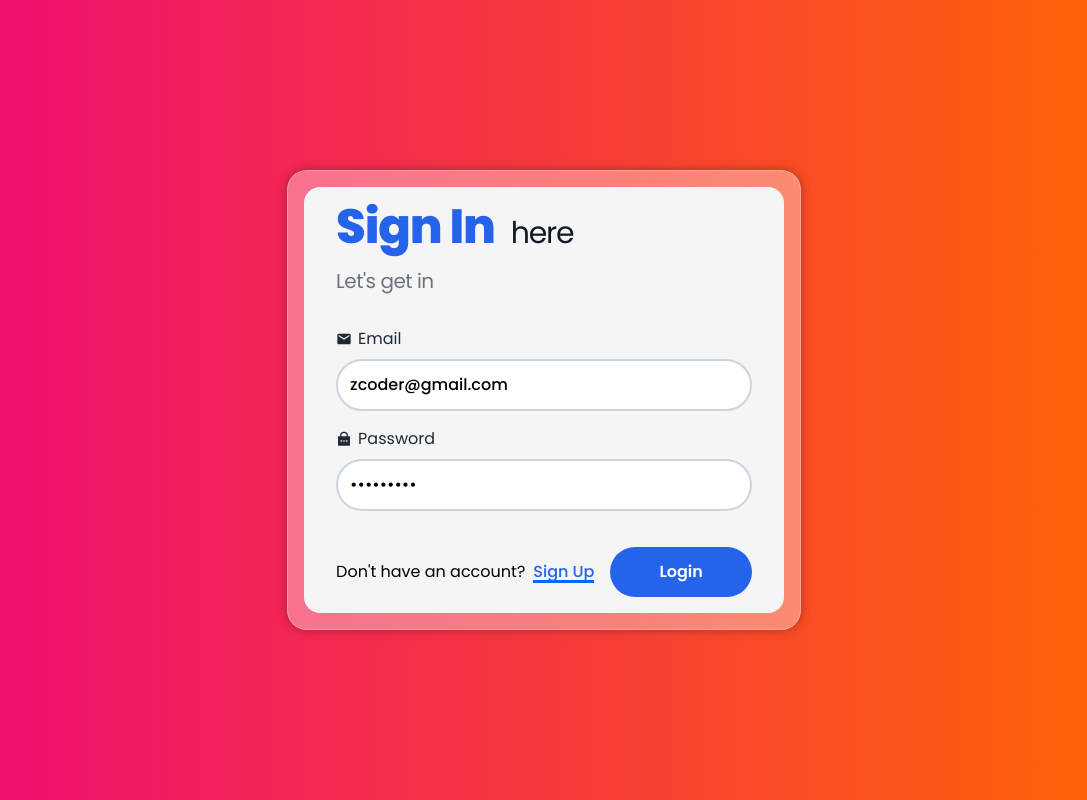
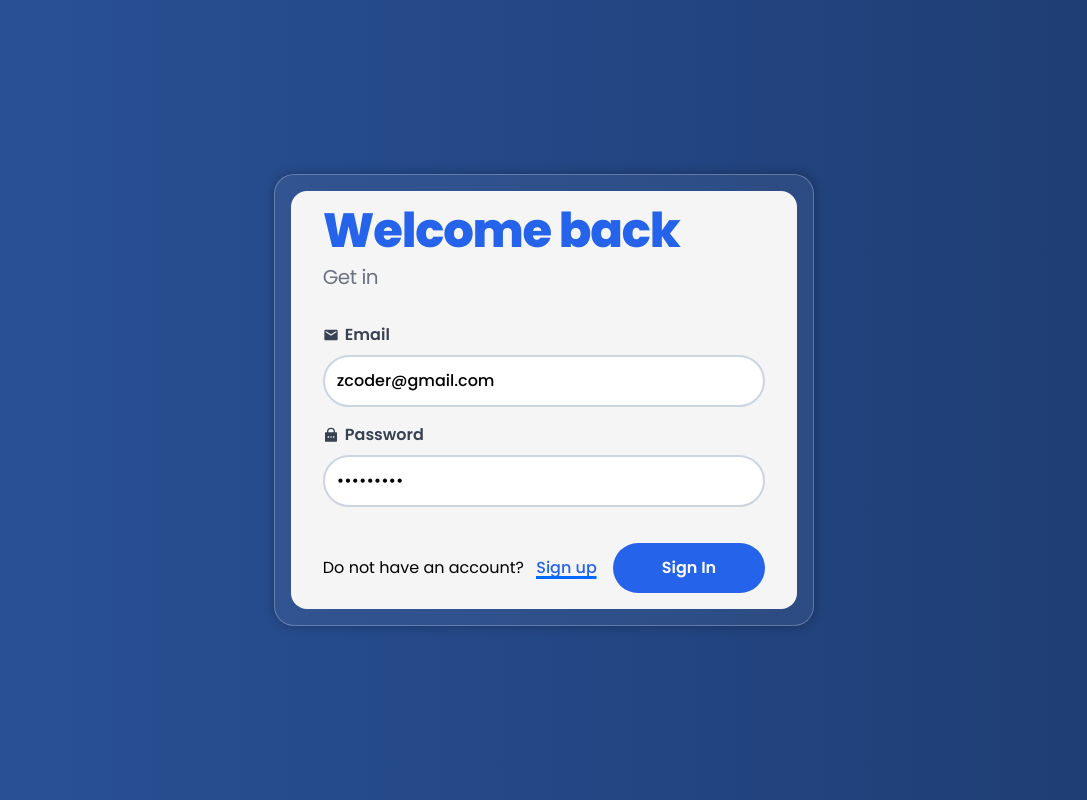
Before and after one commit to beats-project/beats-frontend, a React (Vite) app: page /auth/signin in a window 1280 px wide. Shown: the whole page, without its empty margins (96-1183 px from the left). Built offline with nearby package versions, Linux system fonts and the light colour scheme.

Commit message:
Dynamic Page Content, PageNotFound

```diff
--- a/src/axios/axiosClient.js
+++ b/src/axios/axiosClient.js
@@ -10,12 +10,13 @@ axiosClient.defaults.headers = {
   Accept: 'application/json',
   'Access-Control-Allow-Origin': '*',
 }
+axios.defaults.withCredentials = true
 
 //All request will wait 10 seconds before timeout
 axiosClient.defaults.timeout = 10000
 
-export function getRequest(URL) {
-  return axiosClient.get(`/${URL}`).then(response => response)
+export function getRequest(URL, payload) {
+  return axiosClient.get(`/${URL}`, payload)
 }
 
 export function postRequest(URL, payload) {
--- a/src/components/BaseLayouts/PageNotFound.jsx
+++ b/src/components/BaseLayouts/PageNotFound.jsx
@@ -23,7 +23,7 @@ const PageNotFound = () => {
             </p>
 
             <NavLink
-              className="px-8 inline py-3 text-md font-medium leading-5 shadow text-white transition-colors duration-150 border border-transparent rounded-full focus:outline-none focus:shadow-outline-blue bg-blue-600 active:bg-blue-600 hover:bg-blue-700"
+              className="px-8 inline py-3 text-md font-medium leading-5 shadow text-white transition-colors duration-150 border border-transparent rounded-full focus:outline-none focus:shadow-outline-blue bg-blue-600 active:bg-blue-600 hover:bg-blue-700 hover:text-white"
               to="/"
             >
               Back to Dashboard
--- a/src/components/BaseLayouts/Sidebar.jsx
+++ b/src/components/BaseLayouts/Sidebar.jsx
@@ -1,6 +1,6 @@
 import { NavLink } from 'react-router-dom'
 import routes from '../../routes'
-import appLogo from '../../assets/react.svg'
+import appLogo from '../../assets/react-logo1.svg'
 
 export const Sidebar = () => {
   return (
--- a/src/components/FormControls/Input.jsx
+++ b/src/components/FormControls/Input.jsx
@@ -31,7 +31,7 @@ export const Input = ({
   return (
     <div className={cn('flex flex-col gap-2 mb-2 input-div', className)}>
       <div className="flex justify-between">
-        <label htmlFor={id} className="font-normal text-normal capitalize text-gray-800">
+        <label htmlFor={id} className="font-semibold text-normal capitalize text-gray-700">
           <Icon />
           {label}
         </label>
--- a/src/index.css
+++ b/src/index.css
@@ -1,5 +1,6 @@
 @import url('https://fonts.googleapis.com/css2?family=Poppins:wght@200;300;400;500;600;700;800;900&display=swap');
-@import url('https://fonts.googleapis.com/css2?family=Cookie&display=swap');
+
+@import url('https://fonts.googleapis.com/css2?family=Cookie&family=Merriweather&family=Raleway:wght@500&family=Roboto:wght@400;500&display=swap');
 
 @tailwind base;
 @tailwind components;
@@ -89,11 +90,12 @@ a {
 .parent {
   border: 1px solid rgba(255, 255, 255, 0.25);
   border-radius: 20px;
-  background-color: rgba(255, 255, 255, 0.35); /* 0.35 */
+  background-color: rgba(255, 255, 255, 0.05); /* 0.35 */
   box-shadow: 0 0 10px 1px rgba(0, 0, 0, 0.25);
 }
 body {
   font-family: 'Poppins', sans-serif;
+  /* font-family: 'Raleway', serif; */
   /* @apply bg-slate-50; */
 
   /* @apply bg-gradient-to-tr from-purple-400 via-pink-500 to-red-500; */
@@ -119,11 +121,47 @@ body {
     #ff6a00
   ); /* W3C, IE 10+/ Edge, Firefox 16+, Chrome 26+, Opera 12+, Safari 7+ */
 
-  padding: 1rem 1rem;
+  /* padding: 1rem 1rem; */
+
+  background: #3a6186; /* fallback for old browsers */
+  background: -webkit-linear-gradient(
+    to right,
+    #89253e,
+    #3a6186
+  ); /* Chrome 10-25, Safari 5.1-6 */
+  background: linear-gradient(
+    to right,
+    #89253e,
+    #3a6186
+  ); /* W3C, IE 10+/ Edge, Firefox 16+, Chrome 26+, Opera 12+, Safari 7+ */
+
+  background: #3a6073; /* fallback for old browsers */
+  background: -webkit-linear-gradient(
+    to right,
+    #3a6073,
+    /* #3a7bd5 */ #3a6073 /* #3a6073 */
+  ); /* Chrome 10-25, Safari 5.1-6 */
+  background: linear-gradient(
+    to right,
+    #3a6073,
+    #3a6073
+  ); /* W3C, IE 10+/ Edge, Firefox 16+, Chrome 26+, Opera 12+, Safari 7+ */
+
+  background: #1e3c72; /* fallback for old browsers */
+  background: -webkit-linear-gradient(
+    to right,
+    #2a5298,
+    #1e3c72
+  ); /* Chrome 10-25, Safari 5.1-6 */
+  background: linear-gradient(
+    to right,
+    #2a5298,
+    #1e3c72
+  ); /* W3C, IE 10+/ Edge, Firefox 16+, Chrome 26+, Opera 12+, Safari 7+ */
 }
 .wrapper {
-  width: 95vw;
-  height: 95vh;
+  width: 98vw;
+  height: 98vh;
 }
 .main {
   /* padding: 4px 4px; */
@@ -207,12 +245,17 @@ body {
 }
 .nav-title {
   /* color: whitesmoke; */
-  background-color: rgba(248, 248, 255, 0.261);
-  color: black;
+  background-color: rgba(248, 248, 255, 0.05); /* 0.261 */
+  background-color: white;
+  color: aliceblue;
   border-radius: 4px 32px 32px 4px;
   padding: 0.5rem 2rem;
+
   /* margin-left: 3rem; */
   /* font-size: 1.5rem; */
+}
+.nav-title span {
+  color: #122c39;
 }
 .logo-img {
   width: 36px;
@@ -526,20 +569,21 @@ border-radius: 0 0 16px 16px; */
   /* border-radius: 50%; */
   display: flex;
   align-items: center;
-  transition: all 0.2s ease;
+  transition: all 0.5s ease;
   margin-right: 4px;
 }
 .logout-btn:hover {
   /* background-color: #2135477a; */
-  background-color: rgba(248, 248, 255, 0.261);
+  background-color: rgba(248, 248, 255, 0.1);
   padding: 8px;
   border-radius: 24px;
   /* transform: scale(1.1); */
 }
 .logout-btn__text {
   display: none;
-  transition: all 0.2s ease;
-  color: #1a1a1a;
+  transition: all 0.2s ease-in-out;
+  /* color: #1a1a1a; */
+  color: aliceblue;
 }
 
 .logout-btn:hover .logout-btn__text {
--- a/src/pages/auth/Signin.jsx
+++ b/src/pages/auth/Signin.jsx
@@ -12,6 +12,15 @@ import {
 } from '../../utils/inputValidations'
 import { Input } from '../../components/FormControls/Input.jsx'
 import { clientPaths } from '../../utils/constants.js'
+
+const pageContent = {
+  linkURL: clientPaths.signupURL,
+  linkText: 'Do not have an account? ',
+  header: 'Welcome back',
+  subHeader: 'Get in',
+  buttonText: 'Sign In',
+  linkButtonText: 'Sign up',
+}
 
 const SignIn = props => {
   const methods = useForm()
@@ -48,14 +57,14 @@ const SignIn = props => {
           autoComplete="off"
           className="form-container"
         >
-          <h1 className="mb-4 text-4xl  leading-none tracking-tight text-gray-900 md:text-5xl lg:text-5xl dark:text-white">
+          <h1 className="mb-2 text-4xl  leading-none tracking-tight text-gray-900 md:text-5xl lg:text-5xl dark:text-white">
             <span className="text-blue-600 dark:text-blue-500 font-extrabold ">
-              Sign In
+              {pageContent.header}
             </span>
-            <span className="ml-4 text-3xl">here</span>
+            {/* <span className="ml-4 text-3xl">here</span> */}
           </h1>
           <h4 className="mb-4 text-3xl  leading-none tracking-tight text-gray-500 md:text-2xl lg:text-xl dark:text-white">
-            Let's get in
+            {pageContent.subHeader}
           </h4>
           <div className="flex flex-col mt-8">
             <div>
@@ -67,12 +76,12 @@ const SignIn = props => {
           </div>
           <div className="mt-5 flex justify-between items-center">
             <p>
-              Don't have an account?
+              {pageContent.linkText}
               <Link
-                to={clientPaths.signupURL}
+                to={pageContent.linkURL}
                 className="text-blue-600 ml-2 rainbow"
               >
-                Sign Up
+                {pageContent.linkButtonText}
               </Link>
             </p>
 
@@ -80,7 +89,7 @@ const SignIn = props => {
               onClick={doLogin}
               className="p-3 ml-4 px-12 rounded-full outline-none hover:outline-none bg-blue-600 font-semibold text-white flex  gap-1 hover:bg-blue-800"
             >
-              Login
+              {pageContent.buttonText}
             </button>
           </div>
         </form>
--- a/src/pages/auth/Signup.jsx
+++ b/src/pages/auth/Signup.jsx
@@ -13,6 +13,15 @@ import {
 import { Input } from '../../components/FormControls/Input.jsx'
 
 import { clientPaths } from '../../utils/constants.js'
+
+const pageContent = {
+  linkURL: clientPaths.signinURL,
+  linkText: 'Already have an account? ',
+  header: 'Create an account',
+  subHeader: 'Give us few details to get started',
+  buttonText: 'Sign Up',
+  linkButtonText: 'Sign in',
+}
 
 const SignUp = props => {
   const methods = useForm()
@@ -30,14 +39,14 @@ const SignUp = props => {
         autoComplete="off"
         className="form-container"
       >
-        <h1 className="mb-4 text-4xl  leading-none tracking-tight text-gray-900 md:text-5xl lg:text-5xl dark:text-white">
+        <h1 className="mb-2 text-4xl  leading-none tracking-tight text-gray-900 md:text-5xl lg:text-5xl dark:text-white">
           <span className="text-blue-600 dark:text-blue-500 font-extrabold">
-            Sign up
+            {pageContent.header}
           </span>
-          <span className="ml-4 text-3xl">here</span>
+          {/* <span className="ml-4 text-3xl">here</span> */}
         </h1>
         <h4 className="mb-4 text-3xl  leading-none tracking-tight text-gray-500 md:text-2xl lg:text-xl dark:text-white">
-          Give us few details to get started
+          {pageContent.subHeader}
         </h4>
         {/*{success && (*/}
         {/*  <p className="message-text font-semibold p-1 px-2 text-sm rounded-md bg-green-200 text-green-500 mb-5 flex items-center gap-2">*/}
@@ -60,12 +69,12 @@ const SignUp = props => {
         </div>
         <div className="mt-5 flex justify-between items-center">
           <p>
-            Already have an account?
+            {pageContent.linkText}
             <Link
-              to={clientPaths.signinURL}
+              to={pageContent.linkURL}
               className="text-blue-600 ml-2 rainbow"
             >
-              Log In
+              {pageContent.linkButtonText}
             </Link>
           </p>
 
@@ -73,7 +82,7 @@ const SignUp = props => {
             onClick={onSubmit}
             className="p-3 px-12 rounded-full outline-none hover:outline-none bg-blue-600 font-semibold text-white flex  gap-1 hover:bg-blue-800"
           >
-            Signup
+            {pageContent.buttonText}
           </button>
         </div>
       </form>
--- a/src/redux/actions/ActionTypes.js
+++ b/src/redux/actions/ActionTypes.js
@@ -8,6 +8,8 @@ export const REGISTER_FAIL = 'REGISTER_FAIL'
 export const LOGIN_SUCCESS = 'LOGIN_SUCCESS'
 export const LOGIN_FAIL = 'LOGIN_FAIL'
 export const LOGOUT = 'LOGOUT'
+export const REFRESH_TOKEN_SUCCESS = 'REFRESH_TOKEN_SUCCESS'
+export const REFRESH_TOKEN_FAIL = 'REFRESH_TOKEN_FAIL'
 
 export const SET_MESSAGE = 'SET_MESSAGE'
 export const CLEAR_MESSAGE = 'CLEAR_MESSAGE'
--- a/src/redux/reducers/auth.reducer.js
+++ b/src/redux/reducers/auth.reducer.js
@@ -1,7 +1,7 @@
 import { LOGIN_SUCCESS, LOGIN_FAIL, LOGOUT } from '../actions/ActionTypes'
 import { getFromLS } from '../../utils/index.js'
 
-const user = getFromLS('user')
+const user = JSON.parse(getFromLS('user'))
 
 const initialState = user
   ? { isLoggedIn: true, user, isSuccessfull: true }
@@ -37,4 +37,4 @@ export default function authReducer(state = initialState, action) {
   }
 }
 
-export const getState = (state) => state
+export const getState = state => state
```
Also changed, not shown: src/components/BaseLayouts/Header.jsx (+5 -3 lines), src/redux/actions/auth.action.jsx (+12 -2 lines), src/assets/react-logo1.svg (added).
